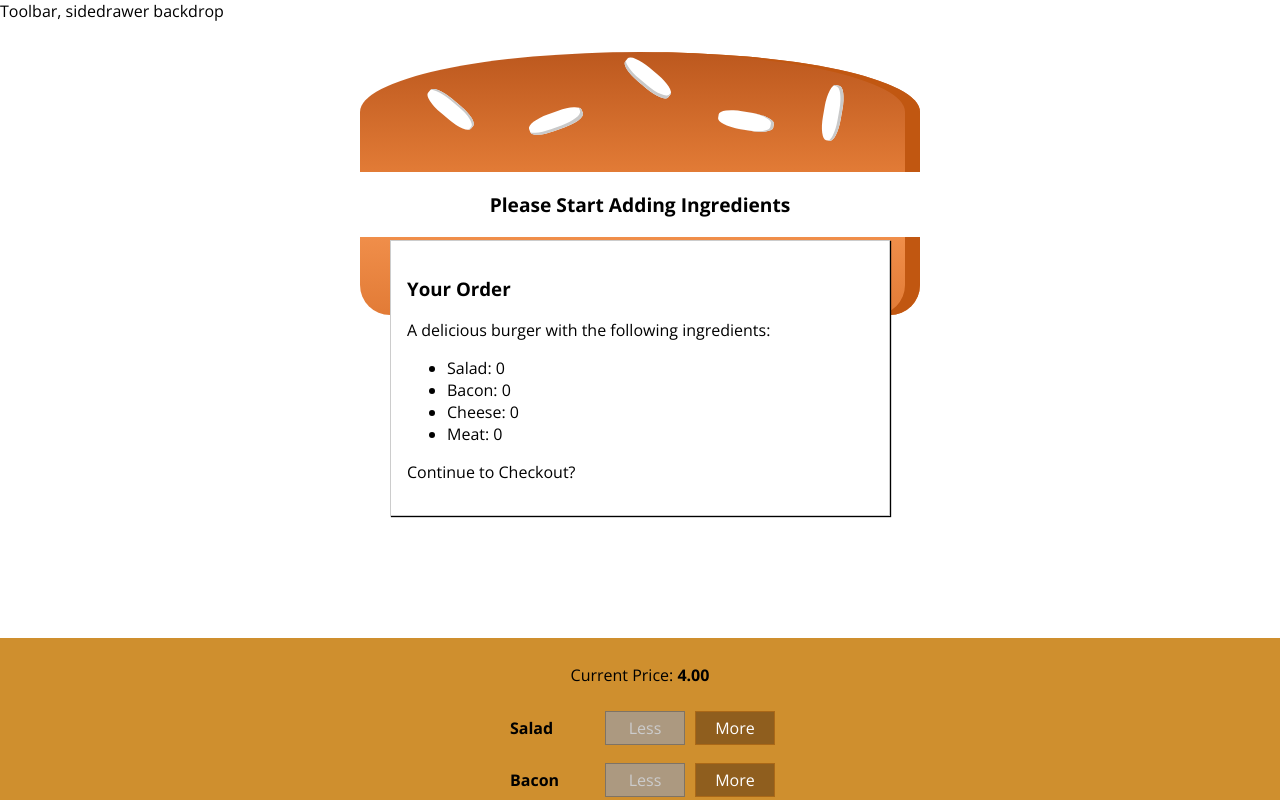
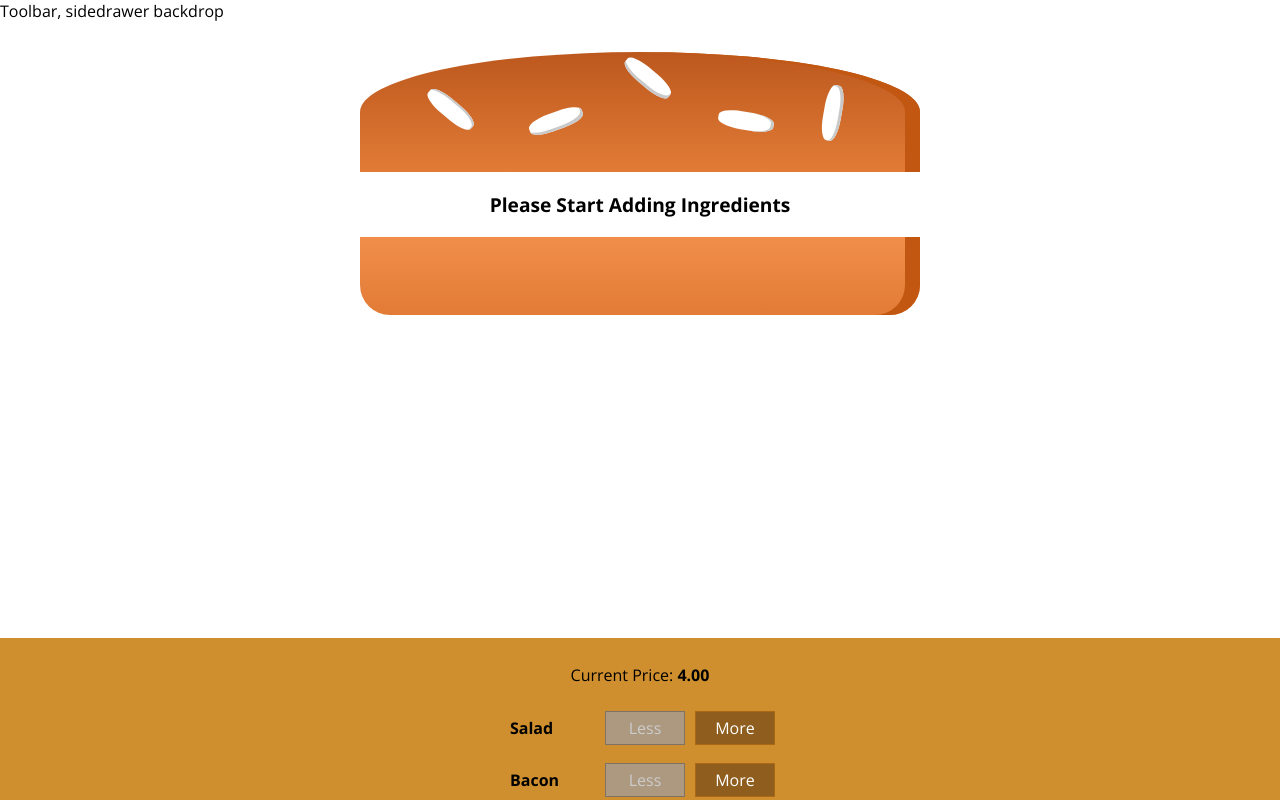
Before and after one commit to asianvader/react-burger-builder, a React (Create React App) app: page / in a window 1280 px wide. Shown: the top 800 px of the page. Built offline with nearby package versions, Linux system fonts and the light colour scheme.

Commit message:
add modal animation

```diff
--- a/src/components/Burger/BuildControls/BuildControls.js
+++ b/src/components/Burger/BuildControls/BuildControls.js
@@ -22,6 +22,7 @@ const buildControls = (props) => (
         ))}
         <button className={styles.OrderButton}
         disabled={!props.purchasable}
+        onClick={props.ordered}
         >ORDER NOW</button>
     </div>
 )
--- a/src/components/UI/Modal/Modal.js
+++ b/src/components/UI/Modal/Modal.js
@@ -2,7 +2,11 @@ import React from 'react';
 import styles from './Modal.module.css';
 
 const modal = (props) => (
-    <div className={styles.Modal}>
+    <div className={styles.Modal}
+    style={{
+        transform: props.show ? 'translateY(0)' : 'translateY(-100vh)',
+        opacity: props.show? '1': '0'
+    }}>
         {props.children}
     </div>
 );
--- a/src/containers/BurgerBuilder/BurgerBuilder.js
+++ b/src/containers/BurgerBuilder/BurgerBuilder.js
@@ -22,7 +22,8 @@ class BurgerBuilder extends Component {
             meat: 0
         },
         totalPrice: 4,
-        purchasable: false
+        purchasable: false,
+        purchasing: false
     }
 
     updatePurchaseState (ingredients) {
@@ -75,6 +76,10 @@ class BurgerBuilder extends Component {
         this.updatePurchaseState(updatedIngredients);
     }
 
+    purchaseHandler = () => {
+        this.setState({purchasing: true})
+    }
+
     render() {
         const disabledInfo = {
             ...this.state.ingredients
@@ -85,7 +90,7 @@ class BurgerBuilder extends Component {
         }
         return (
             <Aux>
-                <Modal>
+                <Modal show={this.state.purchasing}>
                     <OrderSummary
                         ingredients={this.state.ingredients}/>
                 </Modal>
@@ -96,6 +101,7 @@ class BurgerBuilder extends Component {
                     disabled={disabledInfo}
                     price={this.state.totalPrice}
                     purchasable={this.state.purchasable}
+                    ordered={this.purchaseHandler}
                     />
             </Aux>
         );
```
